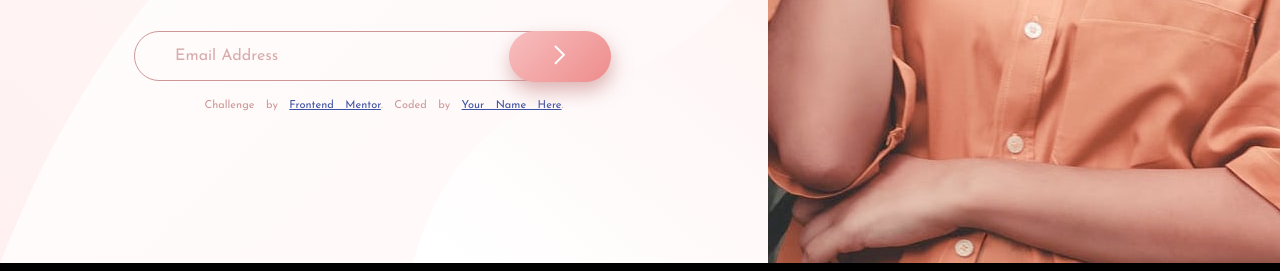
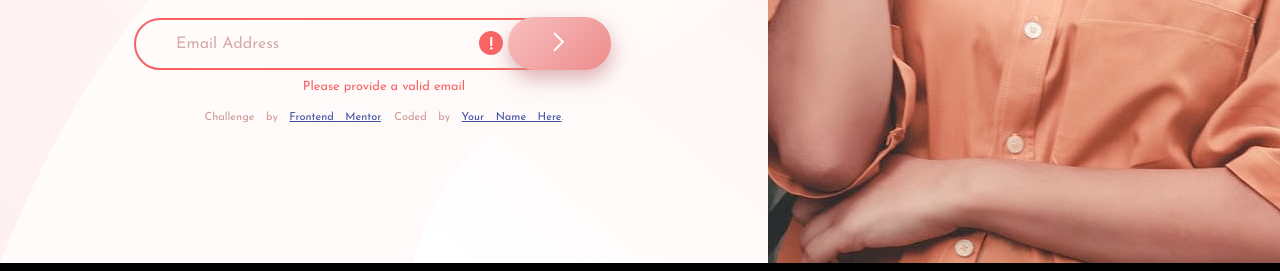
Before and after one commit to blended-ideas/Base-Apparel-Coming-Soon, a plain HTML site: page index.html in a window 1280 px wide. Both pictures are taken after a click on the button 560 px from the left and 601 px from the top of the page. Shown: the part 545-816 px from the top of the page. Drawn offline with Linux system fonts and the light colour scheme.

Commit message:
State handle.

```diff
--- a/index.html
+++ b/index.html
@@ -31,21 +31,30 @@
                 Hello fellow shoppers! We're currently building our new fashion store.
                 Add your email below to stay up-to-date with announcements and our launch deals.
             </p>
-            <div>
-                <input type="text" class="emailInput" placeholder="Email Address">
-                <button class="inputButton">
-                    <img src="images/icon-arrow.svg" alt="Arrow Icon">
-                </button>
-            </div>
+            <form onsubmit="validateForm(); return false" action="#">
+                <div>
+                    <input type="text" class="emailInput" placeholder="Email Address">
+                    <img src="images/icon-error.svg" alt="Error" class="errorIcon">
+                    <button class="inputButton" type="button" onclick="validateForm()">
+                        <img src="images/icon-arrow.svg" alt="Arrow Icon">
+                    </button>
+                </div>
+                <div class="errorMessage">
+                    Please provide a valid email
+                </div>
+            </form>
 
             <div>
                 <p class="attribution">
-                    Challenge by <a href="https://www.frontendmentor.io?ref=challenge" target="_blank">Frontend Mentor</a>.
+                    Challenge by <a href="https://www.frontendmentor.io?ref=challenge" target="_blank">Frontend
+                    Mentor</a>.
                     Coded by <a href="#">Your Name Here</a>.
                 </p>
             </div>
         </div>
     </div>
 </section>
+
+<script src="scripts.js"></script>
 </body>
 </html>
--- /dev/null
+++ b/scripts.js
@@ -0,0 +1,10 @@
+function validateForm() {
+    const errorMessage = document.querySelector('.errorMessage');
+    const emailInput = document.querySelector('.emailInput');
+    const errorIcon = document.querySelector('.errorIcon');
+    errorMessage.style.display = 'block';
+    errorIcon.style.opacity = '1';
+
+    const style = getComputedStyle(document.body);
+    emailInput.style.border = `solid 2px ${style.getPropertyValue('--soft-red')}`;
+}
--- a/styles.css
+++ b/styles.css
@@ -174,7 +174,7 @@ body {
 
 .emailInput {
     flex: 1;
-    margin-right: -6rem;
+    margin-right: -8rem;
     padding: 1rem 2.5rem 1rem;
     border: solid 1px var(--desaturated-red);
     border-radius: 10rem;
@@ -193,15 +193,22 @@ body {
 
 .inputButton {
     position: relative;
-    top: 5px;
+    top: 4px;
     width: 6.4rem;
-    height: 3.2rem;
+    height: 3.3rem;
     transition: 0.2s;
     border: 0;
     border-radius: 10rem;
     background-image: var(--gradient2);
     box-shadow: 1px 9px 19px rgba(206, 150, 150, 0.7);
     cursor: pointer;
+    outline: none;
+}
+
+.inputButton:hover {
+    transform: scale(1.2);
+    /*background: var(--desaturated-red);*/
+    filter: brightness(125%);
 }
 
 .attribution {
@@ -212,3 +219,18 @@ body {
 .attribution a {
     color: hsl(228, 45%, 44%);
 }
+
+
+.errorMessage {
+    font-size: 0.8rem;
+    color: var(--soft-red);
+    display: none;
+    text-align: center;
+    margin-top: 10px;
+}
+
+.errorIcon {
+    position: relative;
+    top: 7px;
+    opacity: 0;
+}
```
